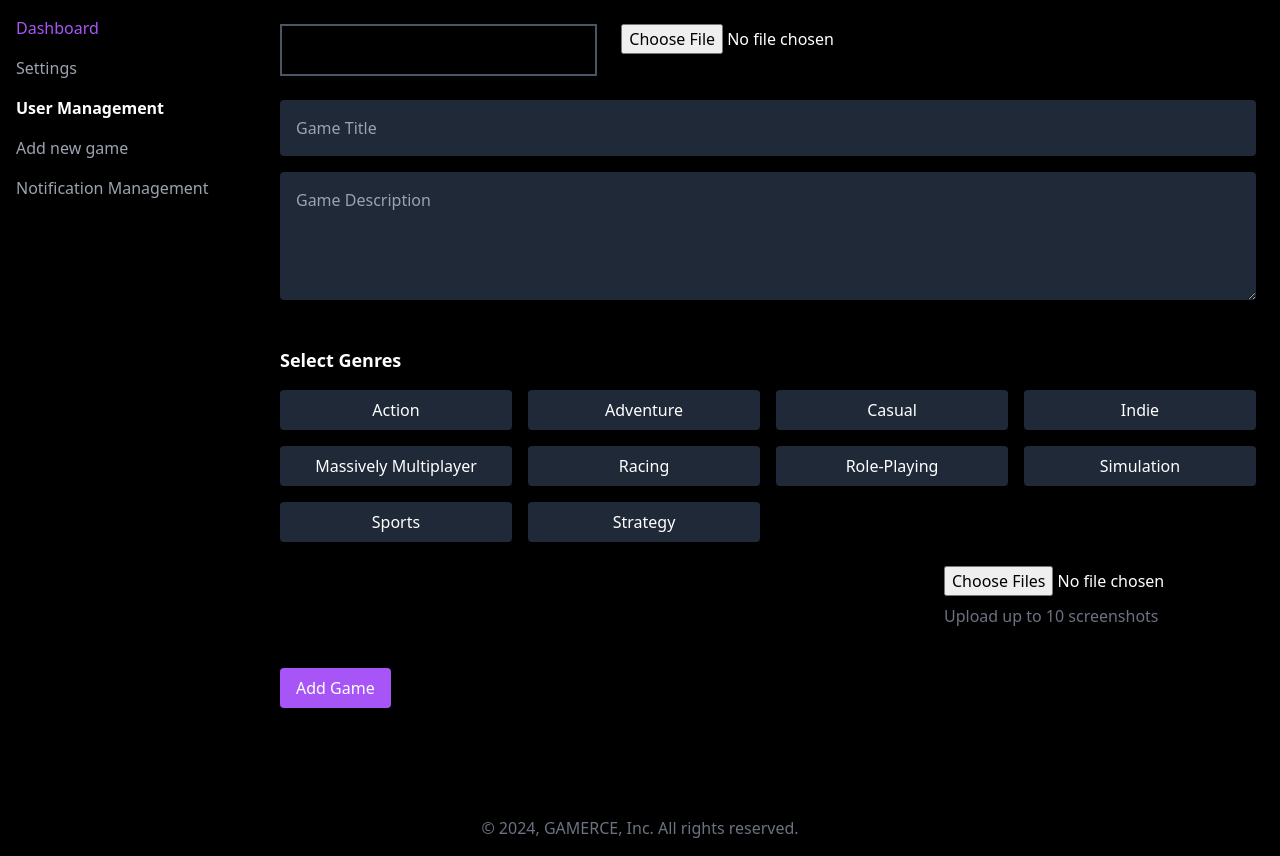
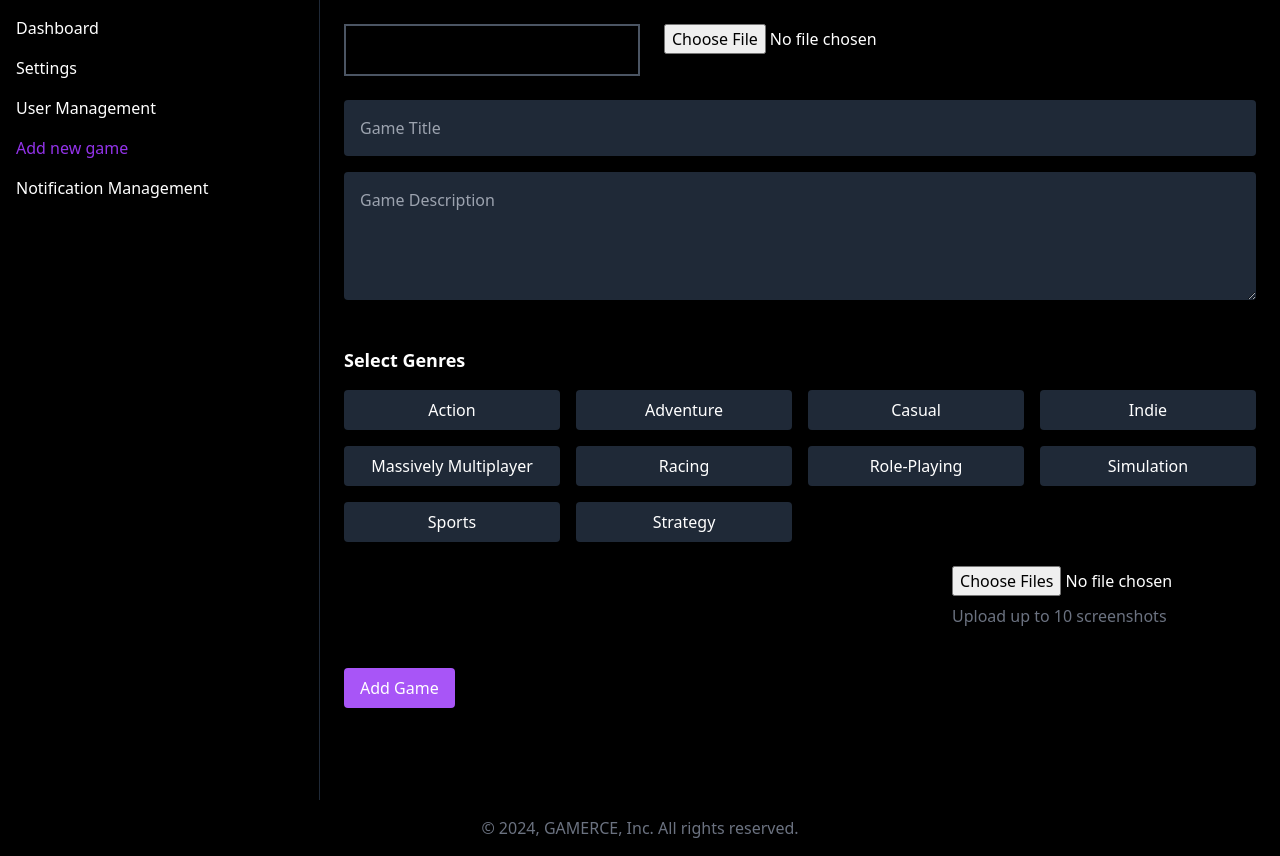
Before and after one commit to Boltuzamaki/game_commerce_website, a Flask app: page /add-game in a window 1280 px wide. Shown: the part 66-922 px from the top of the page. Run offline with Flask 3, Linux system fonts and the light colour scheme; the visitor is signed in with stand-in values (Sample User, id 1); data comes from the database, SQL or seed files in the repository; some libraries are stand-ins or nearby versions.

Commit message:
minor ui fixes

```diff
--- a/frontend/templates/admin_add_game_user.html
+++ b/frontend/templates/admin_add_game_user.html
@@ -7,14 +7,14 @@ GAMERCE - Add New Game
 {% block content %}
 <div class="flex h-screen">
     <!-- Sidebar -->
-    <aside class="w-64 bg-black text-purple-500 p-4 flex flex-col">
+    <aside class="w-1/4 bg-black p-4 border-r border-gray-800">
         <nav>
             <ul class="space-y-4">
-                <li><a href="/dashboard" class="block hover:text-white">Dashboard</a></li>
-                <li><a href="/settings" class="block text-gray-400 hover:text-white">Settings</a></li>
-                <li><a href="/user-management" class="block text-white font-bold">User Management</a></li>
-                <li><a href="/add-game" class="block text-gray-400 hover:text-white">Add new game</a></li>
-                <li><a href="/notifications" class="block text-gray-400 hover:text-white">Notification Management</a></li>
+                <li><a href="/dashboard" cclass="block text-white">Dashboard</a></li>
+                <li><a href="/settings" class="block text-white">Settings</a></li>
+                <li><a href="/user-management" class="block text-white">User Management</a></li>
+                <li><a href="/add-game" class="block text-purple-600">Add new game</a></li>
+                <li><a href="/notifications"class="block text-white"">Notification Management</a></li>
             </ul>
         </nav>
     </aside>
```
Also changed, not shown: frontend/templates/admin_dashboard.html (+5 -5 lines), frontend/templates/admin_user_management.html (+5 -5 lines), frontend/templates/admin_user_settings.html (+5 -5 lines).
